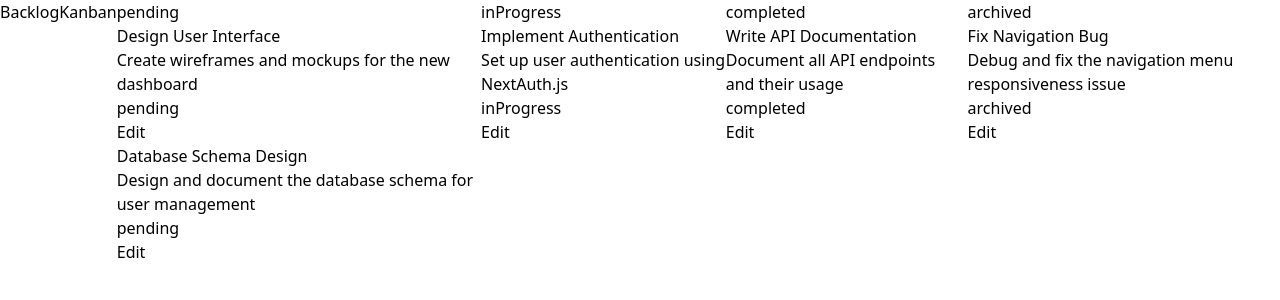
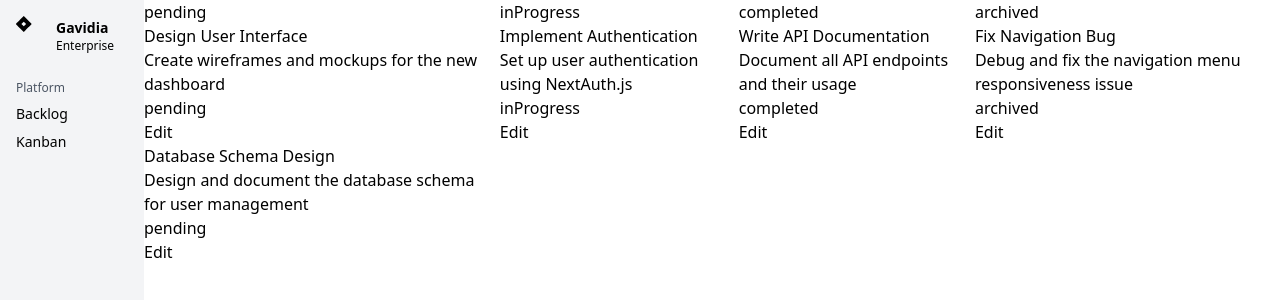
Before and after one commit to danielgavidia/fractal-pm, a Next.js app in the folder frontend/: page /kanban in a window 1280 px wide. Shown: the top 300 px of the page. Built offline with nearby package versions, Linux system fonts and the light colour scheme.

Commit message:
Added styling to sidebar

```diff
--- a/frontend/package.json
+++ b/frontend/package.json
@@ -9,6 +9,11 @@
     "lint": "next lint"
   },
   "dependencies": {
+    "@fortawesome/fontawesome-svg-core": "^6.6.0",
+    "@fortawesome/free-brands-svg-icons": "^6.6.0",
+    "@fortawesome/free-regular-svg-icons": "^6.6.0",
+    "@fortawesome/free-solid-svg-icons": "^6.6.0",
+    "@fortawesome/react-fontawesome": "^0.2.2",
     "next": "15.0.2",
     "react": "19.0.0-rc-02c0e824-20241028",
     "react-dom": "19.0.0-rc-02c0e824-20241028",
--- a/frontend/src/components/Sidebar.tsx
+++ b/frontend/src/components/Sidebar.tsx
@@ -1,10 +1,29 @@
 import Link from "next/link";
+import { FontAwesomeIcon } from "@fortawesome/react-fontawesome";
+import { faJira } from "@fortawesome/free-brands-svg-icons";
 
 const Sidebar = () => {
   return (
-    <nav>
-      <Link href="/backlog">Backlog</Link>
-      <Link href="/kanban">Kanban</Link>
+    <nav className="flex flex-col p-4 min-w-36 bg-gray-100 space-y-2 h-screen">
+      {/* Header */}
+      <div className="flex items-center mb-4">
+        <div className="w-10 h-10 pr-2 flex">
+          <FontAwesomeIcon icon={faJira} />
+        </div>
+        <div>
+          <div className="text-sm font-bold">Gavidia</div>
+          <div className="text-xs">Enterprise</div>
+        </div>
+      </div>
+
+      {/* Links */}
+      <div className="text-xs text-gray-600">Platform</div>
+      <Link href="/backlog" className="text-sm">
+        Backlog
+      </Link>
+      <Link href="/kanban" className="text-sm">
+        Kanban
+      </Link>
     </nav>
   );
 };
```
Also changed, not shown: 1 other file (tests, documents, lock files or other folders).
